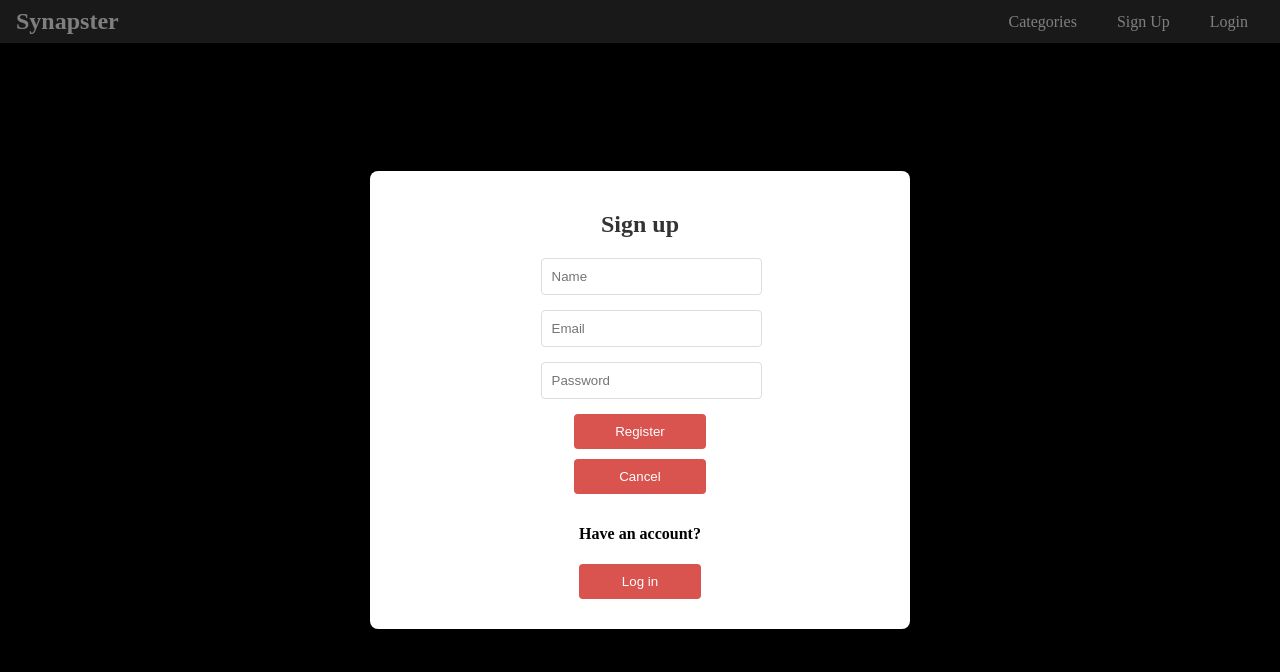
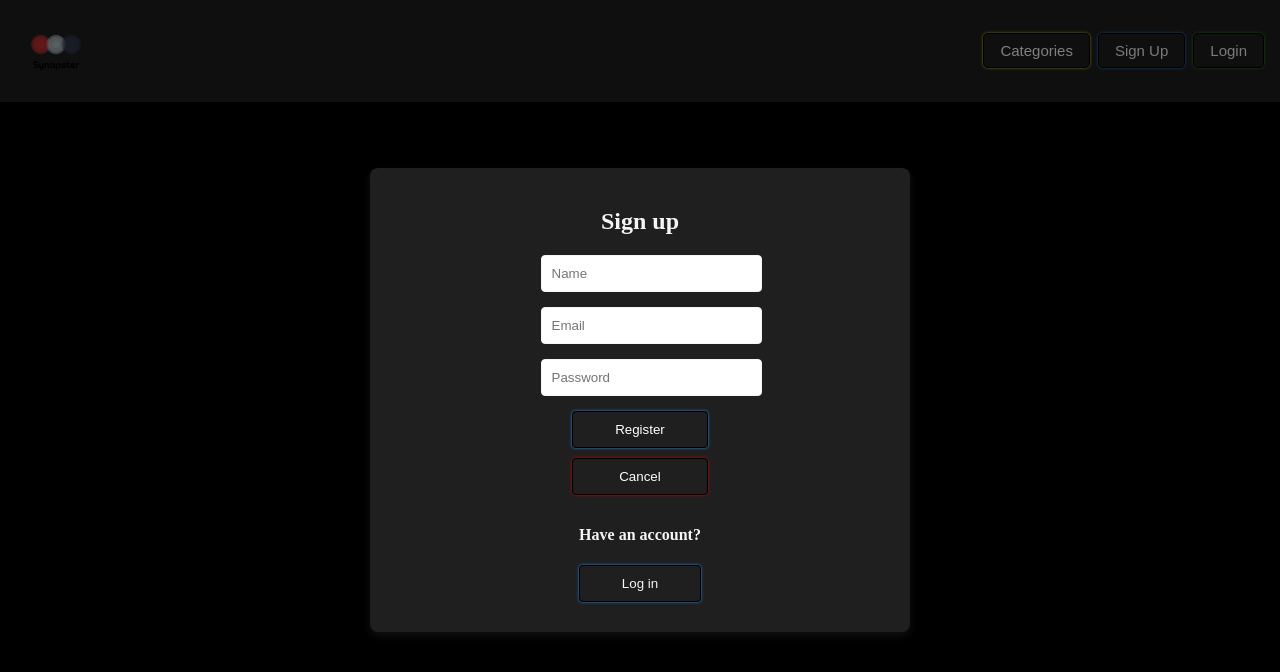
Before and after one commit to KerLau/Quiz-app, a React (Vite) app in the folder client/: page /register in a window 1280 px wide. Shown: the top 672 px of the page. Built offline with nearby package versions, Linux system fonts and the light colour scheme.

Commit message:
added css

```diff
--- a/client/src/components/Login/Login.css
+++ b/client/src/components/Login/Login.css
@@ -12,16 +12,16 @@
 }
 
 .login-container {
-  background: #fff;
+  background: #201f1f;
   border-radius: 8px;
   padding: 20px;
   width: 500px;
-  box-shadow: 0 4px 8px rgba(0, 0, 0, 0.1);
+  box-shadow: 0 4px 8px rgba(162, 162, 162, 0.1);
   z-index: 1000;
 }
 
 .login-container h2 {
-  color: #333;
+  color: whitesmoke;
   margin-bottom: 20px;
   text-align: center;
 }
@@ -35,23 +35,49 @@
 .login-container input {
   padding: 10px;
   margin-bottom: 15px;
-  border: 1px solid #ddd;
+  border: 1px solid whitesmoke;
   border-radius: 4px;
   width: 100%;
 }
 
 .login-container button {
   padding: 10px;
-  border: none;
+  border: 1px solid black;
   border-radius: 4px;
   color: white;
-  background-color: #d9534f;
+  background-color: transparent;
   cursor: pointer;
   margin-bottom: 10px;
   width: 100%;
 }
 
-.login-container .close-button {
+.login-button {
+  background-color: transparent;
+  color: whitesmoke;
+  box-shadow: 0 0 3px rgb(34, 160, 5);
+}
+
+.login-button:hover {
+  background-color: rgb(34, 160, 5);
+  color: whitesmoke;
+  border: 1px solid black;
+  border-radius: 8px;
+}
+
+.cancel-button {
+  background-color: transparent;
+  color: whitesmoke;
+  box-shadow: 0 0 3px rgb(209, 2, 2);
+}
+
+.cancel-button:hover {
+  background-color: rgb(209, 2, 2);
+  color: whitesmoke;
+  border: 1px solid black;
+  border-radius: 8px;
+}
+
+.close-button {
   position: absolute;
   top: 10px;
   right: 10px;
@@ -61,11 +87,24 @@
 }
 
 .noaccount {
-  color: black;
+  color: whitesmoke;
   text-align: center;
 }
 
 .link {
   text-decoration: none;
-  color: white;
+  color: whitesmoke;
 }
+
+.noaccount button {
+  background-color: transparent;
+  color: whitesmoke;
+  box-shadow: 0 0 3px rgb(30, 144, 255);
+}
+
+.noaccount button:hover {
+  background-color: rgb(30, 144, 255);
+  color: whitesmoke;
+  border: 1px solid black;
+  border-radius: 8px;
+}
--- a/client/src/components/NavBar/Navbar.css
+++ b/client/src/components/NavBar/Navbar.css
@@ -2,10 +2,11 @@
   display: flex;
   justify-content: space-between;
   align-items: center;
-    background-color: #333;
+  background-color: #201f1f;
   color: white;
   padding: 0.5rem 1rem;
 }
+
 .logo {
   font-size: 1.5rem;
   font-weight: bold;
@@ -13,15 +14,69 @@
   text-decoration: none;
   margin-right: auto;
 }
+
+.logo-image {
+  max-width: 150px;
+  max-height: 80px;
+}
+
 .nav-links .nav-button {
+  font-family: Arial, Helvetica, sans-serif;
+  font-size: 15px;
   background-color: transparent;
   color: white;
-    border: none;
+  border: 1px solid black;
+  border-radius: 5px;
   padding: 0.5rem 1rem;
   margin-left: 0.5rem;
   cursor: pointer;
   text-decoration: none;
 }
+
 .nav-links .nav-button:hover {
   background-color: #555;
 }
+
+.nav-links .categories-button {
+  background-color: transparent;
+  color: rgb(255, 255, 255);
+  box-shadow: 0 0 3px rgb(230, 230, 7);
+}
+
+.nav-links .categories-button:hover {
+  background-color: rgb(230, 230, 7);
+  color: black;
+  border: 2px solid black;
+  border-radius: 8px;
+}
+
+.nav-links .signup-button {
+  background-color: transparent;
+  color: whitesmoke;
+  box-shadow: 0 0 3px rgb(30, 144, 255);
+}
+
+.nav-links .signup-button:hover {
+  background-color: rgb(30, 144, 255);
+  color: whitesmoke;
+  border: 2px solid black;
+  border-radius: 8px;
+}
+
+.nav-links .login-button {
+  background-color: transparent;
+  color: whitesmoke;
+  box-shadow: 0 0 3px rgb(34, 160, 5);
+}
+
+.nav-links .login-button:hover {
+  background-color: rgb(34, 160, 5);
+  color: whitesmoke;
+  border: 2px solid black;
+  border-radius: 8px;
+}
+
+.nav-links .signout-button {
+  background-color: rgb(160, 4, 4);
+  color: whitesmoke;
+}
--- a/client/src/components/NavBar/Navbar.jsx
+++ b/client/src/components/NavBar/Navbar.jsx
@@ -1,8 +1,9 @@
-import React from 'react';
-import { Link, useNavigate } from 'react-router-dom';
-import './Navbar.css';
-import { ToastContainer, toast } from 'react-toastify';
-import 'react-toastify/dist/ReactToastify.css';
+import React from "react";
+import { Link, useNavigate } from "react-router-dom";
+import "./Navbar.css";
+import { ToastContainer, toast } from "react-toastify";
+import "react-toastify/dist/ReactToastify.css";
+import logo from "../../assets/Home/logo.png";
 
 const Navbar = ({ authenticated, setAuthenticated, setUser }) => {
   const navigate = useNavigate();
@@ -14,12 +15,12 @@ const Navbar = ({ authenticated, setAuthenticated, setUser }) => {
     localStorage.removeItem("token");
 
     // Show success notification
-    toast.success("Logged out successfully",{
+    toast.success("Logged out successfully", {
       position: toast.POSITION.TOP_CENTER,
     });
 
     // Navigate to the homepage after logout
-    navigate('/');
+    navigate("/");
   };
 
   return (
@@ -27,22 +28,29 @@ const Navbar = ({ authenticated, setAuthenticated, setUser }) => {
       <nav className="navbar">
         <ToastContainer />
         <Link to="/" className="logo">
-        Synapster
+          <img src={logo} className="logo-image" alt="Logo" />
         </Link>
         <div className="nav-links">
           {authenticated ? (
             // If the user is authenticated, show the "Log Out" button
             <>
-          <Link to="/categories" className='nav-button'>Categories</Link>
+              <Link to="/categories" className="nav-button categories-button">
+                Categories
+              </Link>
               <button onClick={logoutHandler}>Sign Out</button>
             </>
-
           ) : (
             // If the user is not authenticated, show "Sign Up" and "Login" links
             <>
-            <Link to="/categories" className='nav-button'>Categories</Link>
-            <Link to="/register" className="nav-button">Sign Up</Link>
-            <Link to="/login" className="nav-button">Login</Link>
+              <Link to="/categories" className="nav-button categories-button">
+                Categories
+              </Link>
+              <Link to="/register" className="nav-button signup-button">
+                Sign Up
+              </Link>
+              <Link to="/login" className="nav-button login-button">
+                Login
+              </Link>
             </>
           )}
         </div>
--- a/client/src/components/Register/Register.css
+++ b/client/src/components/Register/Register.css
@@ -14,16 +14,16 @@
 }
 
 .register-container {
-    background: #fff;
+  background: #201f1f;
   border-radius: 8px;
   padding: 20px;
   width: 500px;
-    box-shadow: 0 4px 8px rgba(0, 0, 0, 0.1);
+  box-shadow: 0 4px 8px rgba(162, 162, 162, 0.1);
   z-index: 1000;
 }
 
 .register-container h2 {
-    color: #333;
+  color: whitesmoke;
   margin-bottom: 20px;
   text-align: center;
 }
@@ -37,23 +37,23 @@
 .register-container input {
   padding: 10px;
   margin-bottom: 15px;
-    border: 1px solid #ddd;
+  border: 1px solid whitesmoke;
   border-radius: 4px;
   width: 100%;
 }
 
 .register-container button {
   padding: 10px;
-    border: none;
+  border: 1px solid black;
   border-radius: 4px;
   color: white;
-    background-color: #d9534f;
+  background-color: transparent;
   cursor: pointer;
   margin-bottom: 10px;
   width: 100%;
 }
 
-  .register-container .close-button {
+.close-button {
   position: absolute;
   top: 10px;
   right: 10px;
@@ -61,3 +61,29 @@
   background: transparent;
   cursor: pointer;
 }
+
+.register-button {
+  background-color: transparent;
+  color: whitesmoke;
+  box-shadow: 0 0 3px rgb(30, 144, 255);
+}
+
+.register-button:hover {
+  background-color: rgb(30, 144, 255);
+  color: whitesmoke;
+  border: 1px solid black;
+  border-radius: 8px;
+}
+
+.cancel-button {
+  background-color: transparent;
+  color: whitesmoke;
+  box-shadow: 0 0 3px rgb(209, 2, 2);
+}
+
+.cancel-button:hover {
+  background-color: rgb(209, 2, 2);
+  color: whitesmoke;
+  border: 1px solid black;
+  border-radius: 8px;
+}
--- a/client/src/components/Register/Register.jsx
+++ b/client/src/components/Register/Register.jsx
@@ -1,46 +1,42 @@
 import React, { useState } from "react";
 import "./Register.css";
 import axios from "axios";
-import { useNavigate,NavLink } from 'react-router-dom';
-import { ToastContainer, toast } from 'react-toastify';
-import 'react-toastify/dist/ReactToastify.css';
-
+import { useNavigate, NavLink } from "react-router-dom";
+import { ToastContainer, toast } from "react-toastify";
+import "react-toastify/dist/ReactToastify.css";
 function Register() {
-  const [error, setError] = useState('')
+  const [error, setError] = useState("");
   const navigate = useNavigate();
-
   const handleRegister = async (event) => {
     event.preventDefault();
-
     const user = {
-      name: event.target['name'].value,
-      email: event.target['email'].value,
-      password: event.target['password'].value
-    }
-
+      name: event.target["name"].value,
+      email: event.target["email"].value,
+      password: event.target["password"].value,
+    };
     try {
-      const response = await axios.post('http://localhost:3000/user/signup', user);
-
+      const response = await axios.post(
+        "http://localhost:3000/user/signup",
+        user
+      );
       if (response.data) {
         console.log("Registration successful:", response.data);
         toast.success("Registration successful", {
           position: toast.POSITION.TOP_CENTER,
         });
         // Delay navigation to ensure the user sees the notification
-        setTimeout(() => navigate('/'), 3000);
+        setTimeout(() => navigate("/"), 3000);
       }
     } catch (err) {
-      console.error('Registration failed:', err.response.data.message);
-      toast.error("Registration failed",{
+      console.error("Registration failed:", err.response.data.message);
+      toast.error("Registration failed", {
         position: toast.POSITION.TOP_CENTER,
       });
     }
   };
-
   const handleCancel = () => {
-    navigate('/');
+    navigate("/");
   };
-
   return (
     <div className="register-modal">
       <ToastContainer />
@@ -48,20 +44,10 @@ function Register() {
         <h2>Sign up</h2>
         <form onSubmit={handleRegister} className="register-form">
           <div className="input-group">
-            <input
-              type="text"
-              name="name"
-              placeholder="Name"
-              required
-            />
+            <input type="text" name="name" placeholder="Name" required />
           </div>
           <div className="input-group">
-            <input
-              type="email"
-              name="email"
-              placeholder="Email"
-              required
-            />
+            <input type="email" name="email" placeholder="Email" required />
           </div>
           <div className="input-group">
             <input
@@ -72,19 +58,29 @@ function Register() {
             />
           </div>
           <div className="action-items">
-            <button type="submit" className="register-button">Register</button>
-            <button type="button" onClick={handleCancel} className="cancel-button">Cancel</button>
+            <button type="submit" className="register-button">
+              Register
+            </button>
+            <button
+              type="button"
+              onClick={handleCancel}
+              className="cancel-button"
+            >
+              Cancel
+            </button>
           </div>
           <div className="noaccount">
             <h4>Have an account?</h4>
             <button>
-              <NavLink to="/login" className="link">Log in</NavLink>
+              <NavLink to="/login" className="link">
+                Log in
+              </NavLink>
             </button>
           </div>
+          <div className="error">{error}</div>
         </form>
       </div>
     </div>
   );
 }
-
 export default Register;
```
Also changed, not shown: client/src/assets/Home/logo.png (added). Lines whose indentation alone changed are shown as unchanged.
